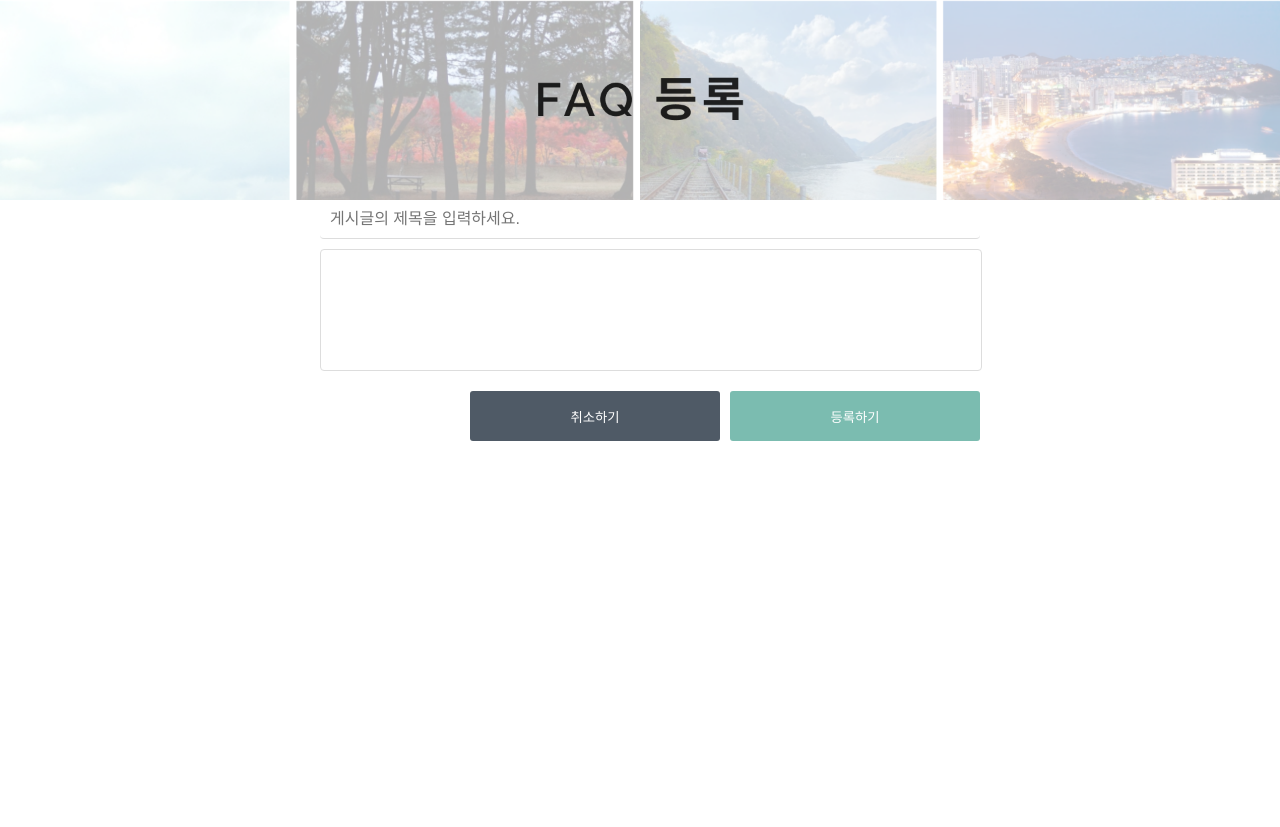
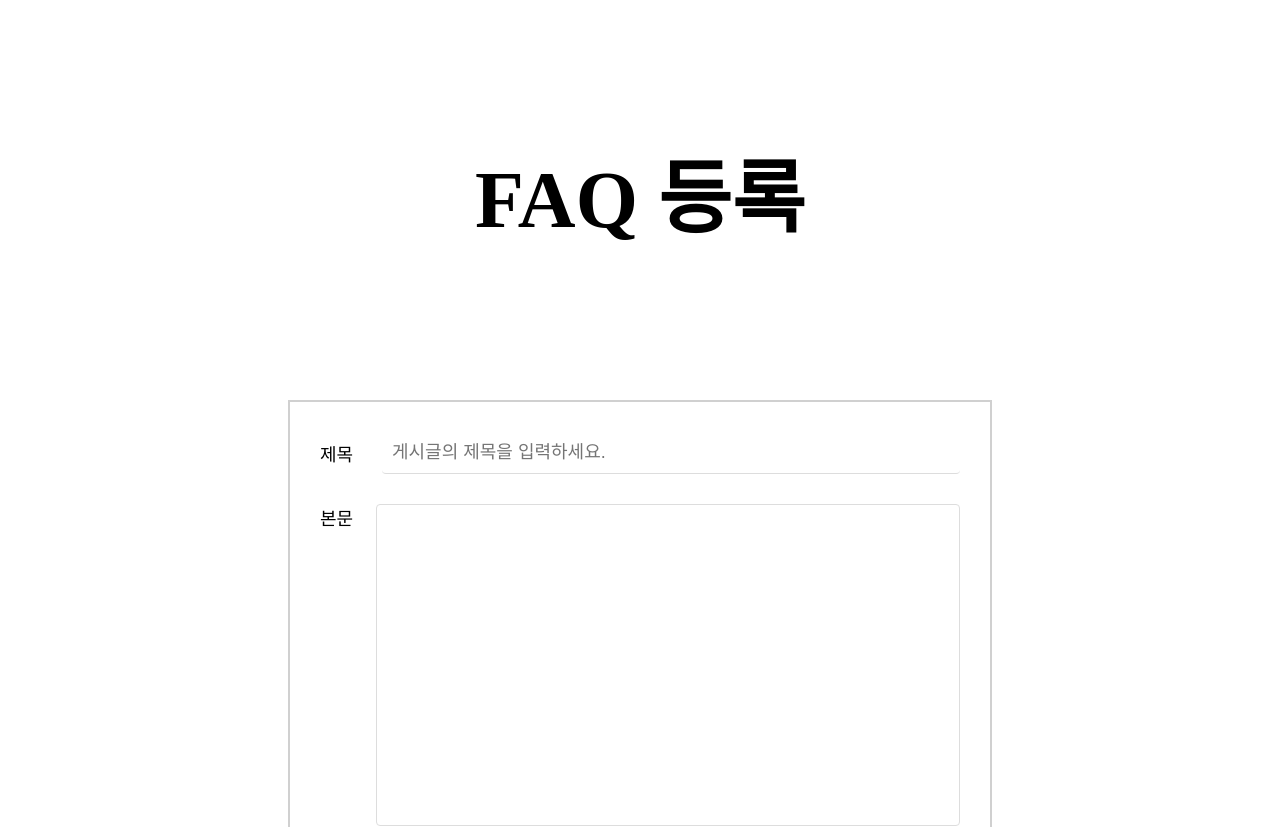
Before and after one commit to SSAFY-DamDa/DamDa_client, a Vue app: page /faq/register in a window 1280 px wide. Shown: the top 827 px of the page. Before the commit the page ends 800 px from the top, so only its background shows below. Built offline with nearby package versions, Linux system fonts and the light colour scheme; no server answers; a web font is replaced by a local one.

Commit message:
fix: faq style

```diff
--- a/src/components/faq/FAQList.vue
+++ b/src/components/faq/FAQList.vue
@@ -11,7 +11,6 @@ const articleList = ref([]);
 const activeArticleNo = ref(null);
 
 onMounted(async () => {
-  console.log("onMouned");
   await getListFAQ(
     (response) => {
       articleList.value = response.data.articles;
@@ -30,7 +29,7 @@ const handleToggle = (articleNo) => {
 </script>
 
 <template>
-  <div class="faq-section">
+  <div class="faq-list-section">
     <FAQItem
       v-for="article in articleList"
       :key="article.articleNo"
@@ -42,8 +41,8 @@ const handleToggle = (articleNo) => {
 </template>
 
 <style scoped>
-.faq-section {
-  width: 100%;
+.faq-list-section {
+  width: 80%;
   display: flex;
   flex-direction: column;
   justify-content: center;
--- a/src/components/faq/Item/FAQItem.vue
+++ b/src/components/faq/Item/FAQItem.vue
@@ -23,8 +23,10 @@ defineProps({
       <img :src="arrow" :class="{ imgActive: isActive }" />
     </div>
     <div :class="['faq', 'answer', { aActive: isActive }]">
-      <div class="a-section">A.</div>
-      <div class="a-content-section" v-html="article.content"></div>
+      <div class="a-content-section">
+        <div class="a-section">A.</div>
+        <div v-html="article.content"></div>
+      </div>
     </div>
   </div>
 </template>
@@ -48,8 +50,11 @@ defineProps({
   font-size: 2.1rem;
   background-color: rgb(255, 255, 255);
   border-bottom: 1px solid #cdcdcd;
+  color: #7bbcb0;
+  font-weight: 500;
   cursor: pointer;
 }
+
 .answer {
   width: 100%;
   max-height: 0;
@@ -67,7 +72,8 @@ defineProps({
 
 .qActive {
   font-weight: bold;
-  background-color: #bdbdbd;
+  background-color: #c2e0db;
+  color: #222222;
 }
 
 .imgActive {
@@ -81,4 +87,12 @@ defineProps({
   opacity: 1;
   padding: 10px 30px;
 }
+
+.a-content-section {
+  display: flex;
+  gap: 10px;
+  padding: 30px 0px;
+  font-size: 1.8rem;
+  word-break: keep-all;
+}
 </style>
--- a/src/components/faq/manage/FAQManage.vue
+++ b/src/components/faq/manage/FAQManage.vue
@@ -1,11 +1,12 @@
 <script setup>
-import faqManage from "@/assets/imgs/faqManage.png";
 import FAQManageList from "./FAQManageList.vue";
 </script>
 
 <template>
   <div id="faq-manage">
-    <img id="top-background" :src="faqManage" />
+    <div id="faq-title">
+      <span>FAQ 관리</span>
+    </div>
     <FAQManageList />
   </div>
 </template>
@@ -17,6 +18,20 @@ import FAQManageList from "./FAQManageList.vue";
   align-items: center;
 }
 
+#faq-title {
+  width: 100%;
+  height: 400px;
+  background-color: white;
+  text-align: center;
+  line-height: 400px;
+
+  > span {
+    color: black;
+    font-size: 8rem;
+    font-weight: 900;
+  }
+}
+
 #top-background {
   width: 100%;
 }
--- a/src/components/faq/manage/FAQManageList.vue
+++ b/src/components/faq/manage/FAQManageList.vue
@@ -21,6 +21,6 @@ const faqStore = useFAQStore();
   display: flex;
   flex-direction: column;
   align-items: center;
-  padding: 10px 0;
+  padding: 30px 0;
 }
 </style>
--- a/src/components/faq/manage/detail/FAQItemDetail.vue
+++ b/src/components/faq/manage/detail/FAQItemDetail.vue
@@ -80,7 +80,7 @@ const handleDelete = async () => {
       :readonly="!isModify"
     ></textarea>
     <div id="faq-detail-bottom">
-      <div style="padding: 20px 0px 10px 0px">
+      <div style="padding: 15px 0px 15px 0px">
         <button id="faq-list-button" @click="handleManageList">목록</button>
       </div>
       <div id="faq-detail-data">
@@ -113,7 +113,8 @@ textarea {
 
 #faq-detail {
   width: 100%;
-
+  height: 100%;
+  padding: 30px;
   height: auto;
   display: flex;
   flex-direction: column;
@@ -122,22 +123,27 @@ textarea {
 
 #faq-detail-top {
   width: 50%;
-  padding: 60px 10px 10px 10px;
+  padding: 30px 10px 30px 10px;
   border-bottom: 1px solid #cdcdcd;
   display: flex;
   flex-direction: column;
+  gap: 20px;
 }
 
 #faq-detail-middle {
   width: 50%;
   min-height: 200px;
   border-bottom: 1px solid #cdcdcd;
+  margin-top: 20px;
   padding: 10px;
   display: flex;
+  font-size: 1.6rem;
+  word-break: keep-all;
 }
 
 #faq-detail-bottom {
   width: 50%;
+  padding: 30px;
   display: flex;
   justify-content: space-between;
 }
@@ -158,6 +164,16 @@ textarea {
   border: 0;
   border-radius: 3px;
   color: #ffffff;
+}
+
+button {
+  min-width: 80px;
+  min-height: 40px;
+  padding: 10px;
+}
+
+button:hover {
+  cursor: pointer;
 }
 
 #faq-list-button {
--- a/src/components/faq/manage/item/FAQManageItem.vue
+++ b/src/components/faq/manage/item/FAQManageItem.vue
@@ -46,12 +46,19 @@ const handleClickDetail = async () => {
   display: flex;
   justify-content: space-between;
   border-bottom: 1px solid #000000;
-  padding: 10px 20px;
+  padding: 30px 20px;
 }
 
 #faq-item-subject {
-  width: 80%;
+  width: 70%;
   display: flex;
   justify-content: flex-start;
+  font-size: 1.8rem;
+  color: black;
+}
+
+#faq-item-subject:hover {
+  cursor: pointer;
+  text-decoration: underline;
 }
 </style>
--- a/src/components/faq/register/FAQRegister.vue
+++ b/src/components/faq/register/FAQRegister.vue
@@ -1,5 +1,4 @@
 <script setup>
-import faqRegister from "@/assets/imgs/faqRegister.png";
 import { ref } from "vue";
 import { useRouter } from "vue-router";
 import { useUserStore } from "@/stores/user";
@@ -41,26 +40,34 @@ const handleClickCancel = () => {
 
 <template>
   <div id="faq-register">
-    <img id="top-background" :src="faqRegister" />
+    <div id="faq-title">
+      <span>FAQ 등록</span>
+    </div>
     <div class="editor-container">
+      <div class="editor-title">
+        <span class="editor-title-text">제목</span>
         <input
-        class="subject-editor"
+          class="editor-title-input"
           placeholder="게시글의 제목을 입력하세요."
           v-model="subject"
         />
+      </div>
+      <div class="editor-content">
+        <span class="editor-content-text">본문</span>
         <div
-        class="content-editor"
+          class="editor-content-input"
           contenteditable="true"
           ref="editor"
-        placeholder="본문을 작성하세요..."
           @input="updateContent"
         ></div>
+      </div>
+
       <div class="button-section">
+        <button type="button" id="faq-cancel-button" @click="handleClickCancel">
+          취소하기
+        </button>
         <button type="button" id="faq-register-button" @click="handleRegister">
           등록하기
-        </button>
-        <button type="button" id="faq-cancel-button" @click="handleClickCancel">
-          취소하기
         </button>
       </div>
     </div>
@@ -74,6 +81,20 @@ const handleClickCancel = () => {
   align-items: center;
 }
 
+#faq-title {
+  width: 100%;
+  height: 400px;
+  background-color: white;
+  text-align: center;
+  line-height: 400px;
+
+  > span {
+    color: black;
+    font-size: 8rem;
+    font-weight: 900;
+  }
+}
+
 #top-background {
   width: 100%;
 }
@@ -82,55 +103,87 @@ const handleClickCancel = () => {
   width: 50%;
   display: flex;
   flex-direction: column;
+  align-items: center;
+  padding: 30px;
+  border: 2px solid #d0d0d0;
 }
 
-.subject-editor {
+.editor-title {
   width: 100%;
+  display: flex;
+  margin-bottom: 30px;
+  align-items: center;
+}
+
+.editor-title-text {
+  width: 10%;
+  font-size: 1.8rem;
+}
+
+.editor-title-input {
+  width: 90%;
   padding: 10px;
-  margin-bottom: 10px;
   border: 0px;
   border-bottom: 1px solid #ddd;
   border-radius: 4px;
-  font-size: 16px;
+  font-size: 1.8rem;
+
   outline: none;
 }
 
-.content-editor {
+.editor-content {
   width: 100%;
-  min-height: 100px;
+  display: flex;
+  margin-bottom: 20px;
+  align-items: start;
+}
+
+.editor-content-text {
+  width: 10%;
+  font-size: 1.8rem;
+}
+
+.editor-content-input {
+  width: 100%;
+  min-height: 300px;
   padding: 10px;
   border: 1px solid #ddd;
   border-radius: 4px;
   font-size: 16px;
   outline: none;
+  color: blac;
 }
 
 .button-section {
   width: 100%;
-  padding: 20px;
+  padding: 30px;
+
   display: flex;
-  flex-direction: row-reverse;
+  justify-content: center;
   gap: 10px;
 }
 
 .button-section button {
-  width: 250px;
+  width: 10%;
+  max-width: 250px;
   height: 50px;
   border: 0;
   border-radius: 3px;
-  background-color: #7bbcb0;
+  background-color: #c2e0db;
   color: #ffffff;
+  font-size: 1.5rem;
+  font-weight: 700;
 }
 
 #faq-cancel-button {
-  background-color: #4f5a66;
+  background-color: #c9c9c9;
 }
 
 #faq-register-button:hover {
-  background-color: #5bb8a7;
+  background-color: #78c2b6;
 }
 
 #faq-cancel-button:hover {
-  background-color: #2d333a;
+  background-color: #a9a9a9;
 }
 </style>
--- a/src/components/faq/sidebar/SideBar.vue
+++ b/src/components/faq/sidebar/SideBar.vue
@@ -13,35 +13,42 @@ const handleClickManage = () => {
 </script>
 
 <template>
-  <div id="faq-side-bar" class="side-bar">
-    <div class="board-register" @click="handleClickRegister">FAQ 등록</div>
-    <div class="board-manage" @click="handleClickManage">FAQ 관리</div>
+  <div id="faq-side-bar">
+    <div class="faq-menu board-register" @click="handleClickRegister">
+      FAQ 등록
+    </div>
+    <div class="faq-menu board-manage" @click="handleClickManage">FAQ 관리</div>
   </div>
 </template>
 
 <style scoped>
 #faq-side-bar {
-  position: fixed;
-  left: 100px;
-  width: 100px;
-  height: 200px;
-  background-color: #f3f3f3;
+  position: absolute;
+  top: 30%;
+  left: 10%;
+  width: 150px;
+  height: 300px;
+  padding: 20px 15px;
+  background-color: #ffffff;
+  border: 1px solid #d0d0d0;
+  border-radius: 10px;
+  display: flex;
+  flex-direction: column;
+  align-items: center;
+  gap: 15px;
 }
 
-@media (min-height: 700px) {
+@media (min-width: 700px) {
   #faq-side-bar {
-    top: 60%;
+    top: 15%;
     transform: translateY(-40%);
   }
 }
 
-.side-bar {
-  display: flex;
-  flex-direction: column;
-  align-items: center;
-  padding: 10px 0;
-  gap: 10px;
-  border: 1px solid #d0d0d0;
-  border-radius: 5px;
+.faq-menu:hover {
+  text-decoration: underline;
+  font-weight: bold;
+  color: black;
+  cursor: pointer;
 }
 </style>
--- a/src/views/FAQView.vue
+++ b/src/views/FAQView.vue
@@ -1,5 +1,4 @@
 <script setup>
-import FAQTop from "@/assets/imgs/FAQTop.png";
 import FAQList from "@/components/faq/FAQList.vue";
 import SideBar from "@/components/faq/sidebar/SideBar.vue";
 import { useUserStore } from "@/stores/user";
@@ -8,8 +7,10 @@ const userStore = useUserStore();
 
 <template>
   <div id="faq-view">
-    <img :src="FAQTop" />
-    <div>
+    <div id="faq-title">
+      <span>FAQs</span>
+    </div>
+    <div id="faq-section">
       <SideBar v-if="userStore.userInfo.userId === 'admin'" />
       <FAQList />
     </div>
@@ -19,9 +20,33 @@ const userStore = useUserStore();
 <style scoped>
 #faq-view {
   width: 100%;
+  height: 100%;
+  display: flex;
+  flex-direction: column;
+  justify-content: center;
+  align-items: center;
 }
 
-img {
+#faq-title {
   width: 100%;
+  height: 400px;
+  background-color: white;
+  text-align: center;
+  line-height: 400px;
+
+  > span {
+    color: black;
+    font-size: 8rem;
+    font-weight: 900;
+  }
+}
+
+#faq-section {
+  width: 100%;
+  height: 100%;
+  display: flex;
+  justify-content: center;
+  align-items: start;
+  position: relative;
 }
 </style>
```
Lines whose indentation alone changed are shown as unchanged.
